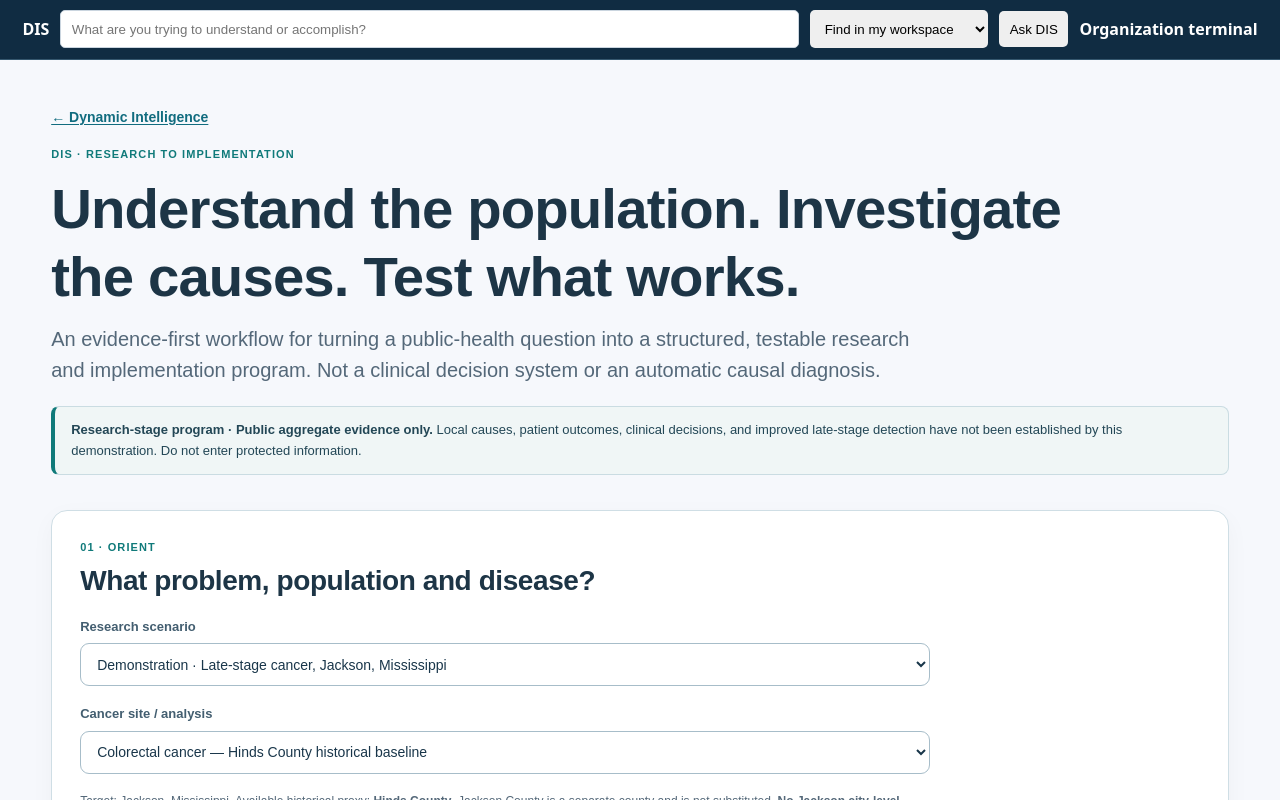
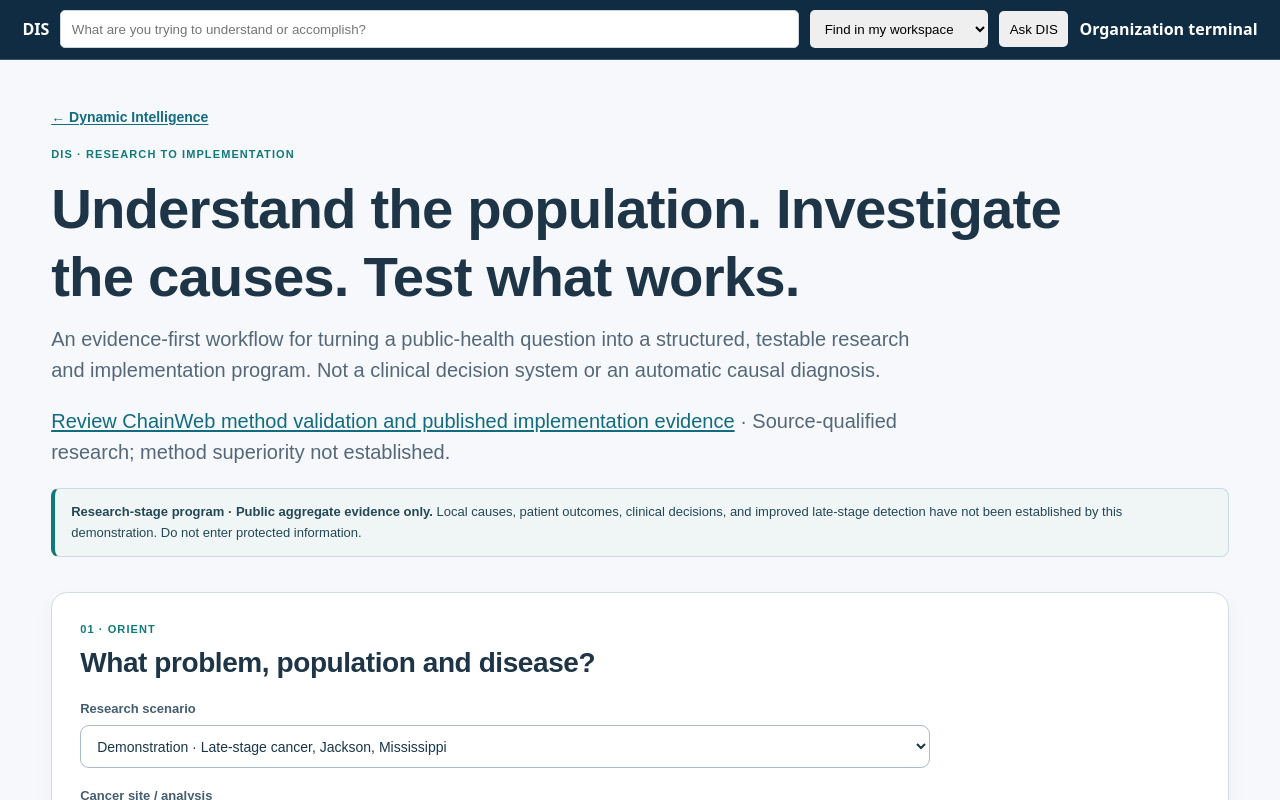
Before and after one commit to mrterryflood-ui/integrated-implementation-intelligence, a Next.js app in the folder apps/dis-platform/: page /research-program in a window 1280 px wide. Shown: the top 800 px of the page. Built offline with nearby package versions, Linux system fonts and the light colour scheme.

Commit message:
feat(dis): connect method-validation casebook from existing research studio

```diff
--- a/apps/dis-platform/app/research-program/page.tsx
+++ b/apps/dis-platform/app/research-program/page.tsx
@@ -127,6 +127,7 @@ export default function ResearchProgramStudio(){
       <div className="rp-kicker">DIS · RESEARCH TO IMPLEMENTATION</div>
       <h1>Understand the population. Investigate the causes. Test what works.</h1>
       <p>An evidence-first workflow for turning a public-health question into a structured, testable research and implementation program. Not a clinical decision system or an automatic causal diagnosis.</p>
+      <p><Link href="/research-program/method-validation">Review ChainWeb method validation and published implementation evidence</Link> · Source-qualified research; method superiority not established.</p>
       <div className="rp-warning" role="note"><strong>Research-stage program · Public aggregate evidence only.</strong> Local causes, patient outcomes, clinical decisions, and improved late-stage detection have not been established by this demonstration. Do not enter protected information.</div>
     </header>
     <section className="rp-case" aria-label="Research question and geography">
```
